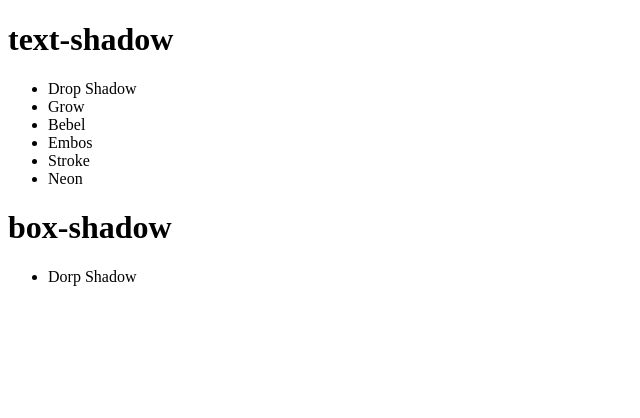
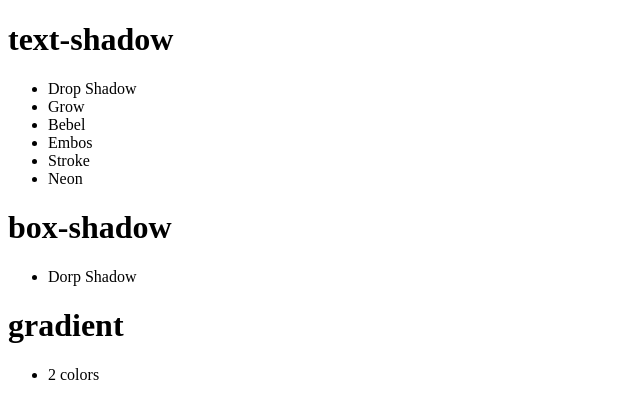
Before and after one commit to bashiii11/2016web1-9, a plain HTML site: page index.html in a window 1280 px wide. Shown: the whole page, without its empty margins (0-640 px from the left). Drawn offline with Linux system fonts and the light colour scheme.

Commit message:
Update index.html

```diff
--- a/index.html
+++ b/index.html
@@ -21,3 +21,8 @@
   <ul id="box-shadow">
     <li class="box-drop_shadow">Dorp Shadow</li>
   </ul>
+
+<h1>gradient</h1>
+<ul id="gradient">
+  <li class="two-gradient">2 colors</li>
+</ul>
```
